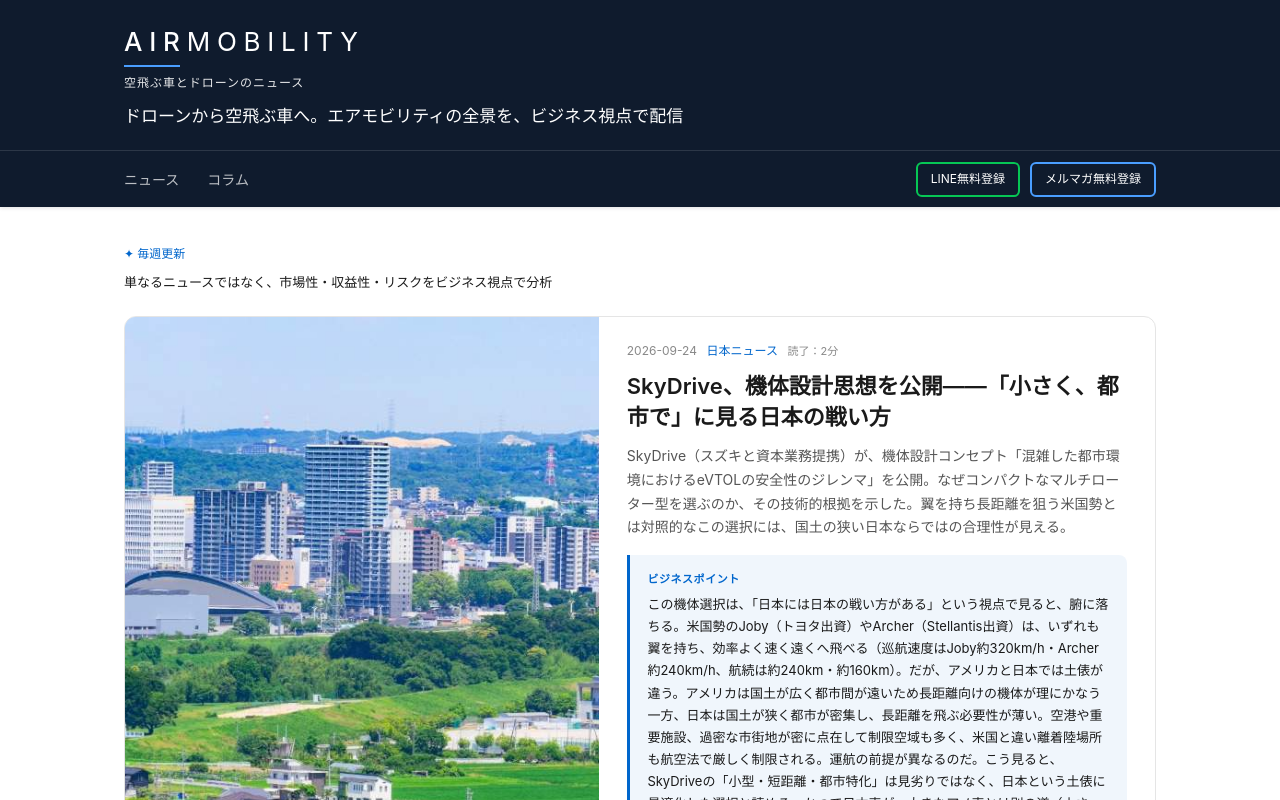
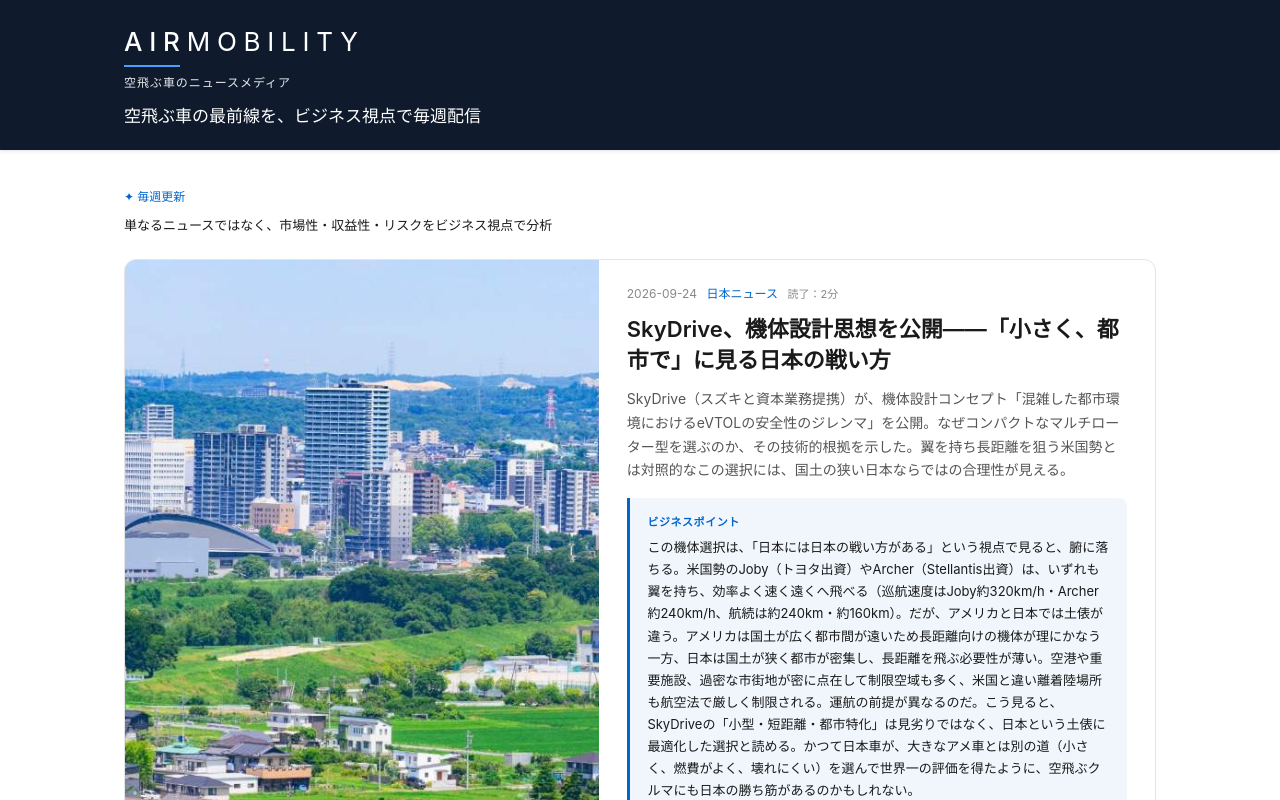
Before and after one commit to tetsuoyamazaki/airmobility-news, a Next.js app: page / in a window 1280 px wide. Shown: the top 800 px of the page. Built offline with nearby package versions, Linux system fonts and the light colour scheme.

Commit message:
Update layout.js

```diff
--- a/app/layout.js
+++ b/app/layout.js
@@ -2,8 +2,8 @@ import './globals.css';
 
 export const metadata = {
   metadataBase: new URL('https://airmobility.jp'),
-  title: '空飛ぶ車とドローンのニュース | AIRMOBILITY',
-  description: 'ドローンから空飛ぶ車へ。エアモビリティの最新ニュースを、市場性・収益性・リスクといったビジネス視点で厳選してお届けします。経営者・起業家・投資家のための業界メディア。',
+  title: '空飛ぶ車のニュースメディア | AIRMOBILITY',
+  description: '空飛ぶ車（eVTOL）の最新ニュースを、市場性・収益性・リスクといったビジネス視点で厳選してお届けします。経営者・起業家・投資家のための業界メディア。',
   icons: {
     icon: [
       { url: '/favicon.ico', sizes: 'any' },
@@ -13,20 +13,20 @@ export const metadata = {
     apple: '/apple-icon.png',
   },
   openGraph: {
-    title: '空飛ぶ車とドローンのニュース | AIRMOBILITY',
-    description: 'ドローンから空飛ぶ車へ。エアモビリティの全景を、ビジネス視点で配信',
+    title: '空飛ぶ車のニュースメディア | AIRMOBILITY',
+    description: '空飛ぶ車の最前線を、ビジネス視点で毎週配信',
     url: 'https://airmobility.jp',
     siteName: 'AIRMOBILITY',
     locale: 'ja_JP',
     type: 'website',
     images: [
-      { url: '/ogp.png', width: 1200, height: 630, alt: 'AIRMOBILITY - 空飛ぶ車とドローンのニュース' },
+      { url: '/ogp.png', width: 1200, height: 630, alt: 'AIRMOBILITY - 空飛ぶ車のニュースメディア' },
     ],
   },
   twitter: {
     card: 'summary_large_image',
-    title: '空飛ぶ車とドローンのニュース | AIRMOBILITY',
-    description: 'ドローンから空飛ぶ車へ。エアモビリティの全景を、ビジネス視点で配信',
+    title: '空飛ぶ車のニュースメディア | AIRMOBILITY',
+    description: '空飛ぶ車の最前線を、ビジネス視点で毎週配信',
     images: ['/ogp.png'],
   },
 };
@@ -54,25 +54,13 @@ export default function RootLayout({ children }) {
               <a href="/" className="logo-wrap">
                 <span className="logo-text"><span className="logo-air">AIR</span>MOBILITY</span>
                 <span className="logo-underline"></span>
-                <span className="logo-sub">空飛ぶ車とドローンのニュース</span>
+                <span className="logo-sub">空飛ぶ車のニュースメディア</span>
               </a>
             </div>
             <p className="site-tagline">
-              ドローンから空飛ぶ車へ。エアモビリティの全景を、ビジネス視点で配信
+              空飛ぶ車の最前線を、ビジネス視点で毎週配信
             </p>
           </div>
-          <nav className="site-nav">
-            <div className="container nav-inner">
-              <div className="nav-links">
-                <a href="/">ニュース</a>
-                <a href="/column">コラム</a>
-              </div>
-              <div className="nav-cta">
-                <a href="https://lin.ee/8X3vPpq" target="_blank" rel="noopener noreferrer" className="nav-btn line">LINE無料登録</a>
-                <a href="https://mail.os7.biz/add/1JVP" target="_blank" rel="noopener noreferrer" className="nav-btn mail">メルマガ無料登録</a>
-              </div>
-            </div>
-          </nav>
         </header>
         {children}
         <footer className="site-footer">
@@ -80,7 +68,7 @@ export default function RootLayout({ children }) {
             <a href="https://www.skytrans.jp/" target="_blank" rel="noopener noreferrer">運営会社</a>
             <a href="https://www.skytrans.jp/privacy" target="_blank" rel="noopener noreferrer">プライバシーポリシー</a>
           </div>
-          <div style={{ marginTop: '0.6rem' }}>© 2026 SKYtrans.LLC</div>
+          <div style={{ marginTop: '0.6rem' }}>© 2025 SKYtrans.LLC</div>
         </footer>
       </body>
     </html>
```
